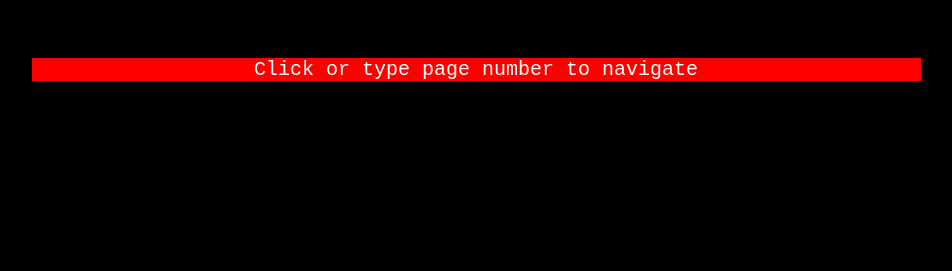
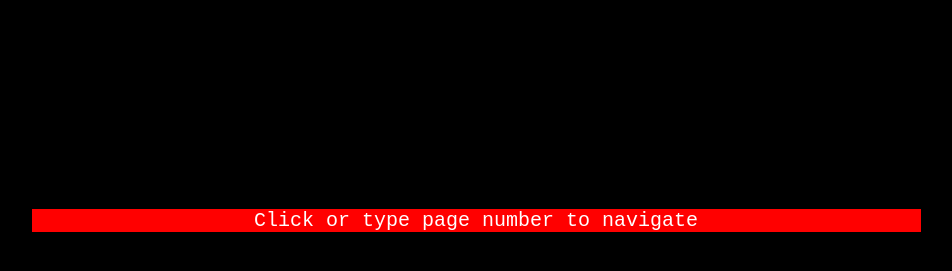
Before and after one commit to alperklc/alperklc.github.io, a Vue app: page /#/page/100 in a window 1280 px wide. Shown: the part 463-734 px from the top of the page, without its empty margins (164-1116 px from the left). Built offline with nearby package versions, Linux system fonts and the light colour scheme.

Commit message:
move page footer to basepage component

```diff
--- a/src/components/BasePage.vue
+++ b/src/components/BasePage.vue
@@ -1,10 +1,15 @@
 <template>
+  <div>
     <div class="page-container">
       <page-header
         :title="title"
         :initialPageNumber="number"
       />
       <slot name="pageContent" />
+    </div>
+    <div class="page__footer">
+      Click or type page number to navigate
+    </div>
   </div>
 </template>
 
--- a/src/pages/Page100.vue
+++ b/src/pages/Page100.vue
@@ -29,7 +29,6 @@
           <span class="link__number">400</span>
         </a>
       </div>
-      <div class="page__footer">Click or type page number to navigate</div>
     </div>
   </base-page>
 </template>
```
Lines whose indentation alone changed are shown as unchanged.
